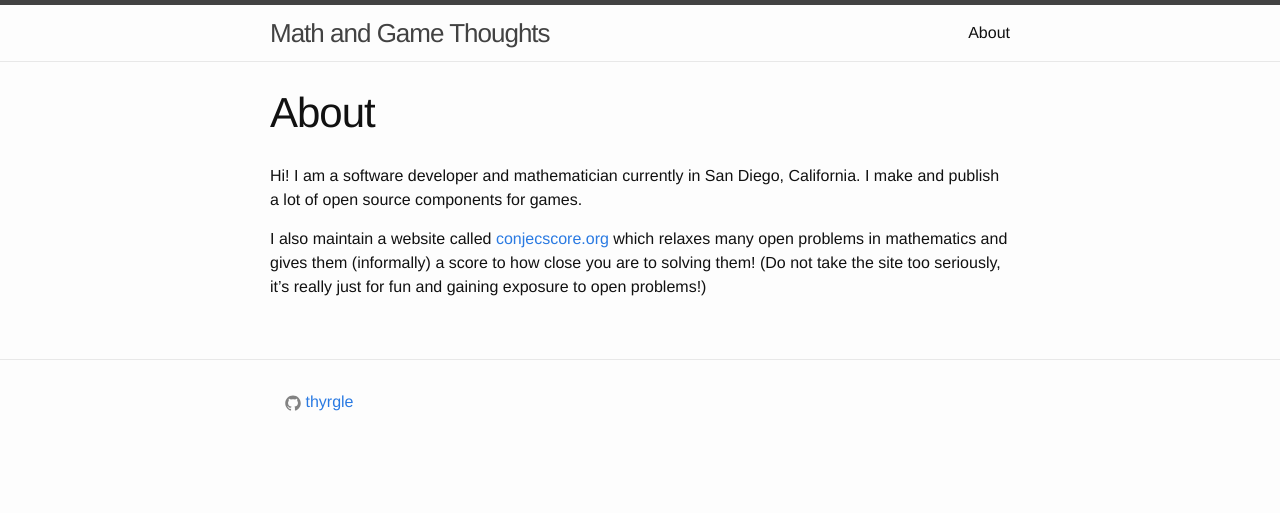
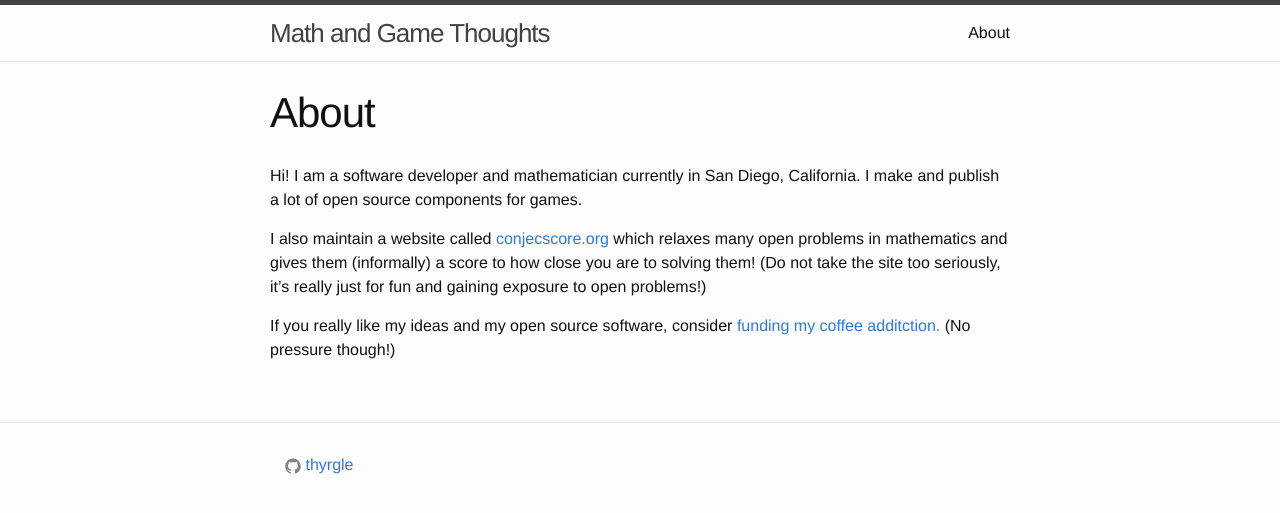
Before and after one commit to thyrgle/thyrgle.github.io, a Jekyll site: the page built from about.md, in a window 1280 px wide. Shown: the top 513 px of the page. Built offline with Jekyll 4.4.1, drawn with Linux system fonts in a browser that asks for light colours.

Commit message:
Updated About

```diff
--- a/about.md
+++ b/about.md
@@ -7,3 +7,5 @@ permalink: /about/
 Hi! I am a software developer and mathematician currently in San Diego, California. I make and publish a lot of open source components for games.
 
 I also maintain a website called [conjecscore.org](https://conjecscore.org/) which relaxes many open problems in mathematics and gives them (informally) a score to how close you are to solving them! (Do not take the site too seriously, it's really just for fun and gaining exposure to open problems!)
+
+If you really like my ideas and my open source software, consider [funding my coffee additction.](https://www.paypal.com/donate/?business=9ZQ9S6RJBVATY&no_recurring=0&currency_code=USD) (No pressure though!)
```
